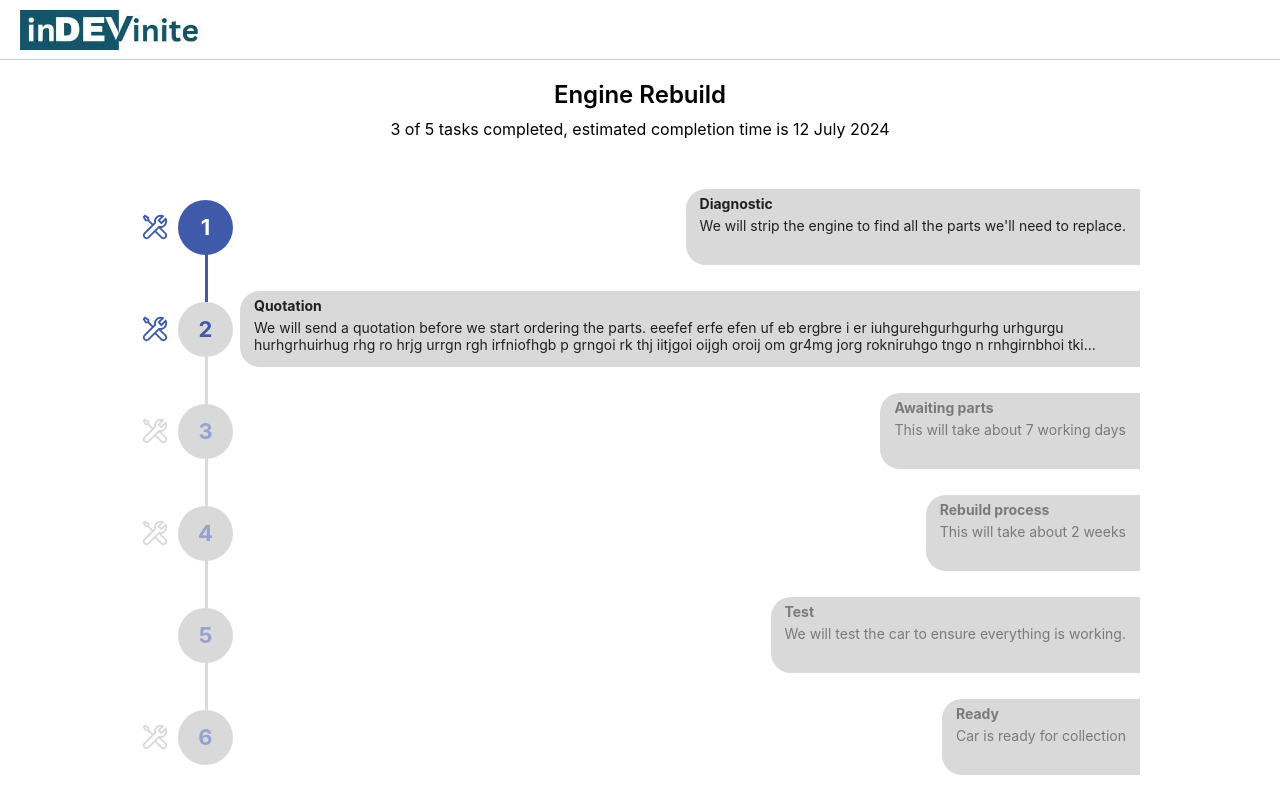
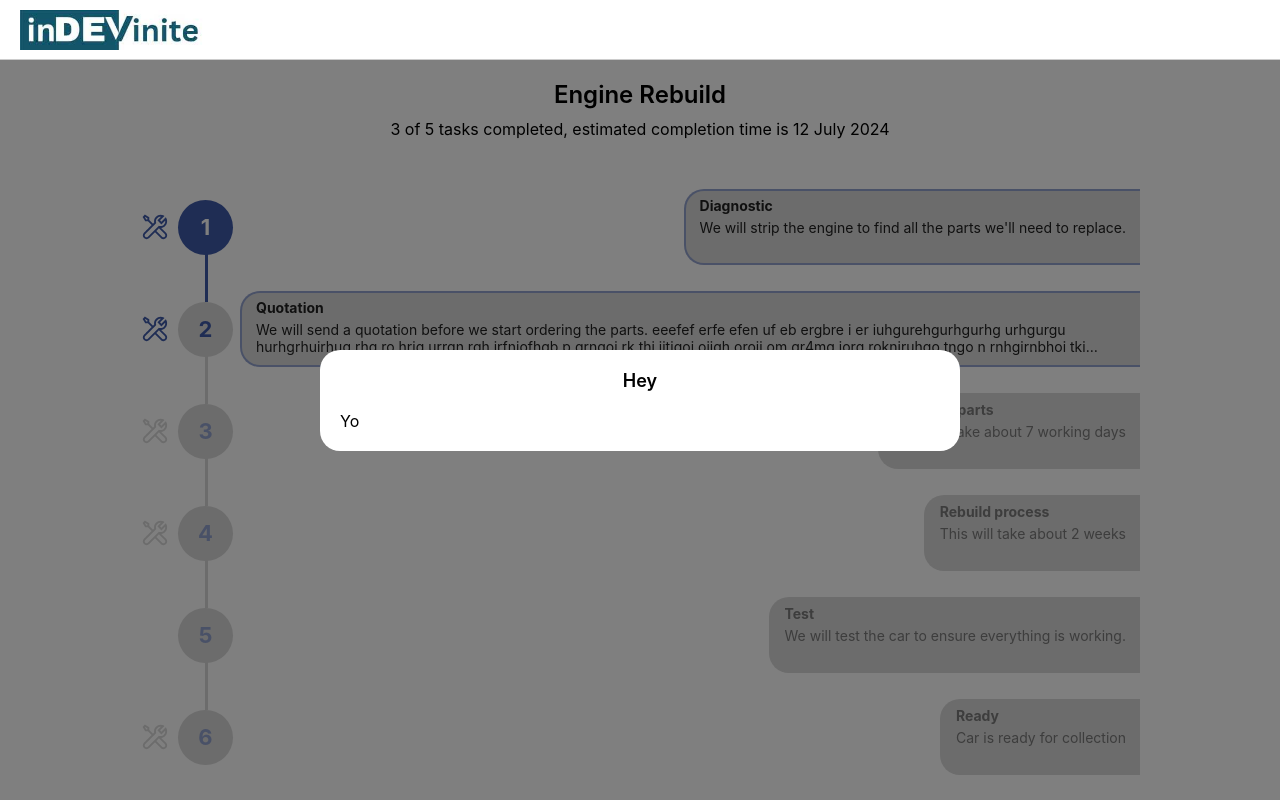
Before and after one commit to NK-William/follwup-tracker, a React (Create React App) app: page / in a window 1280 px wide. Built offline with nearby package versions, Linux system fonts and the light colour scheme.

Commit message:
Added details view

```diff
--- /dev/null
+++ b/src/components/fullDetailsView/FullDetailsView.tsx
@@ -0,0 +1,18 @@
+import { FC } from "react";
+import "./fullDetailsView.css";
+import { FullDetailsViewProps } from "./interface";
+
+const FullDetailsView: FC<FullDetailsViewProps> = (props) => {
+  const { title, text, onClose } = props;
+
+  return (
+    <div className="fullDetailsView_container">
+      <div className="fullDetailsView_frame">
+        <p className="fullDetailsView_title">{title}</p>
+        <p className="fullDetailsView_text">{text}</p>
+      </div>
+    </div>
+  );
+};
+
+export default FullDetailsView;
--- /dev/null
+++ b/src/components/fullDetailsView/fullDetailsView.css
@@ -0,0 +1,31 @@
+.fullDetailsView_container {
+  position: fixed;
+  display: flex;
+  align-items: center;
+  justify-content: center;
+  top: 0;
+  left: 0;
+  width: 100vw;
+  height: 100vh;
+  background-color: rgba(0, 0, 0, 0.5);
+  padding: 0 var(--section-horizontal-padding);
+  z-index: 998;
+}
+
+.fullDetailsView_frame {
+  min-height: 100px;
+  max-height: 400px;
+  width: 100vw;
+  padding: 20px;
+  border-radius: 20px;
+  background-color: var(--color-light);
+  overflow-y: auto;
+}
+
+.fullDetailsView_title {
+  font-size: 18px;
+  font-weight: 600;
+  color: var(--color-gray-text);
+  justify-self: center;
+  margin-bottom: 20px;
+}
--- /dev/null
+++ b/src/components/fullDetailsView/interface.ts
@@ -0,0 +1,5 @@
+export interface FullDetailsViewProps {
+  title: string;
+  text: string;
+  onClose: () => void;
+}
--- a/src/components/index.ts
+++ b/src/components/index.ts
@@ -6,3 +6,4 @@ export { default as TaskContent } from "./taskContent/TaskContent";
 export { default as TaskNumberBadge } from "./taskNumberBadge/TaskNumberBadge";
 export { default as TaskPhaseDetails } from "./taskPhaseDetails/TaskPhaseDetails";
 export { default as TaskTrackLine } from "./taskTrackLine/TaskTrackLine";
+export { default as FullDetailsView } from "./fullDetailsView/FullDetailsView";
--- a/src/components/navbar/navbar.css
+++ b/src/components/navbar/navbar.css
@@ -1,10 +1,16 @@
 .navbar_container {
   height: 60px;
   display: flex;
+  position: fixed;
+  top: 0;
+  left: 0;
+  right: 0;
+  z-index: 1000;
   align-items: center;
   justify-content: start;
   border-bottom: 1px solid var(--color-gray-divider);
   padding: 0 var(--section-horizontal-padding);
+  background-color: var(--color-light);
   padding: 0 20px;
 }
 .navbar_container img {
--- a/src/components/taskContent/TaskContent.tsx
+++ b/src/components/taskContent/TaskContent.tsx
@@ -1,15 +1,21 @@
 import React from "react";
 import { useTaskContent } from "./util";
 import "./taskContent.css";
-import { Header, Stats, Track } from "..";
+import { Header, Stats, Track, FullDetailsView } from "..";
 
 const TaskContent = () => {
   const { taskData } = useTaskContent();
+
   return (
     <div className="taskContent_container">
       <Header />
       <Stats />
       <Track />
+      <FullDetailsView
+        title="Hey"
+        text="Yo"
+        onClose={() => console.log("closing")}
+      />
     </div>
   );
 };
--- a/src/components/taskContent/taskContent.css
+++ b/src/components/taskContent/taskContent.css
@@ -1,3 +1,4 @@
 .taskContent_container {
   padding: 0 var(--section-horizontal-padding);
+  margin-top: 80px;
 }
--- a/src/components/taskPhaseDetails/style.ts
+++ b/src/components/taskPhaseDetails/style.ts
@@ -12,12 +12,11 @@ const getStyling = (
   return {
     container: {
       backgroundColor: grayLight,
-      borderLeftWidth: 2,
-      borderTopWidth: 2,
-      borderBottomWidth: 2,
-      borderColor: accent, // TODO::: Border is not working, fix it
       borderTopLeftRadius: 20,
       borderBottomLeftRadius: 20,
+      borderTop: "2px solid " + accent,
+      borderBottom: "2px solid " + accent,
+      borderLeft: "2px solid " + accent,
       paddingTop: 6,
       paddingBottom: 6,
       paddingLeft: 14,
--- a/src/components/track/util.ts
+++ b/src/components/track/util.ts
@@ -95,7 +95,9 @@ export const useRow = (
     taskNumberBadgeNumberStyleOverride = { color: accent };
     taskTrackLineStyleOverride = { backgroundColor: grayLight };
     taskPhaseDetailsStyleOverride = {
-      borderColor: grayLight,
+      borderTop: "2px solid " + grayLight,
+      borderBottom: "2px solid " + grayLight,
+      borderLeft: "2px solid " + grayLight,
     };
     taskPhaseDetailsTextStyleOverride = { color: gray };
     taskIconStyleOverride = { color: grayLight };
```
